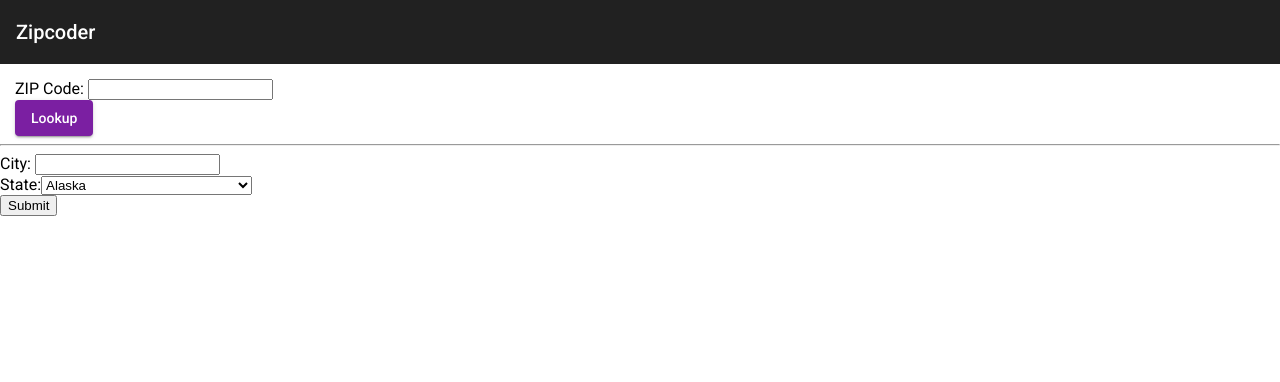
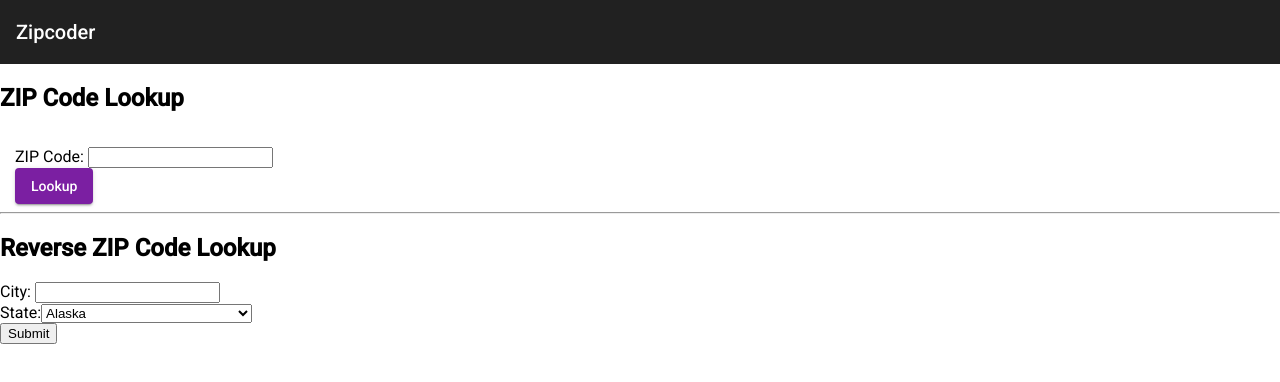
Before and after one commit to ZachNusbaum/ng-zipcode, an Angular app: page / in a window 1280 px wide. Shown: the top 382 px of the page. Built offline with nearby package versions, Linux system fonts and the light colour scheme.

Commit message:
Minor ui change

```diff
--- a/src/app/app.component.html
+++ b/src/app/app.component.html
@@ -2,8 +2,9 @@
 <mat-toolbar>
   <span>Zipcoder</span>
 </mat-toolbar>
-
+<h2>ZIP Code Lookup</h2>
 <app-zipcode-form></app-zipcode-form>
 <hr>
+<h2>Reverse ZIP Code Lookup</h2>
 <app-reverse-lookup-form></app-reverse-lookup-form>
 <router-outlet></router-outlet>
--- a/src/app/reverse-lookup-form/reverse-lookup-form.component.ts
+++ b/src/app/reverse-lookup-form/reverse-lookup-form.component.ts
@@ -82,7 +82,8 @@ export class ReverseLookupFormComponent implements OnInit {
         console.log('Response:', response);
       },
       (error) => {
-        console.error('Error:', error);
+        this.result = false;
+        alert('Error: ' + 'Please enter a valid city name.');
       }
     );
     return false;
```
